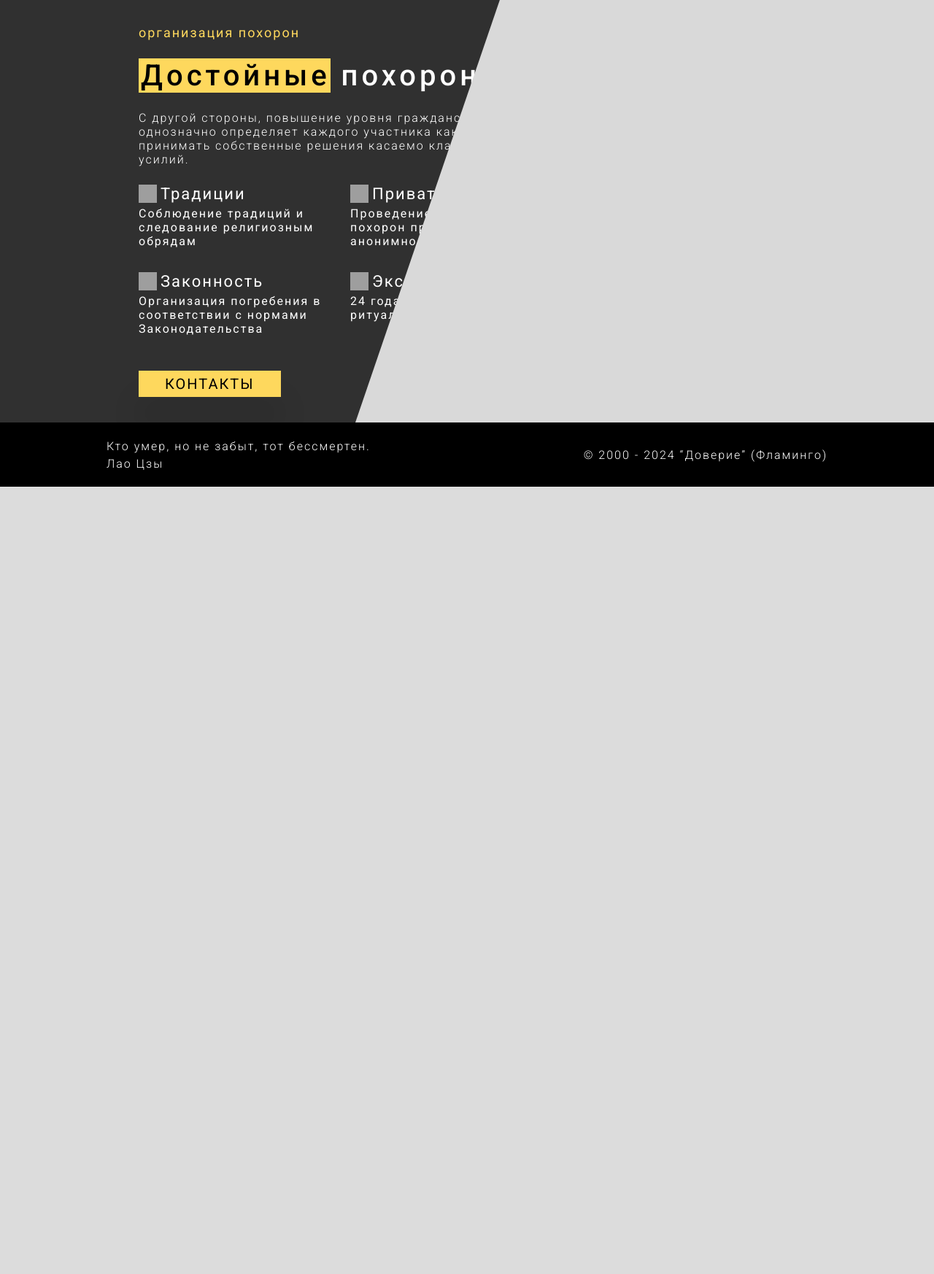
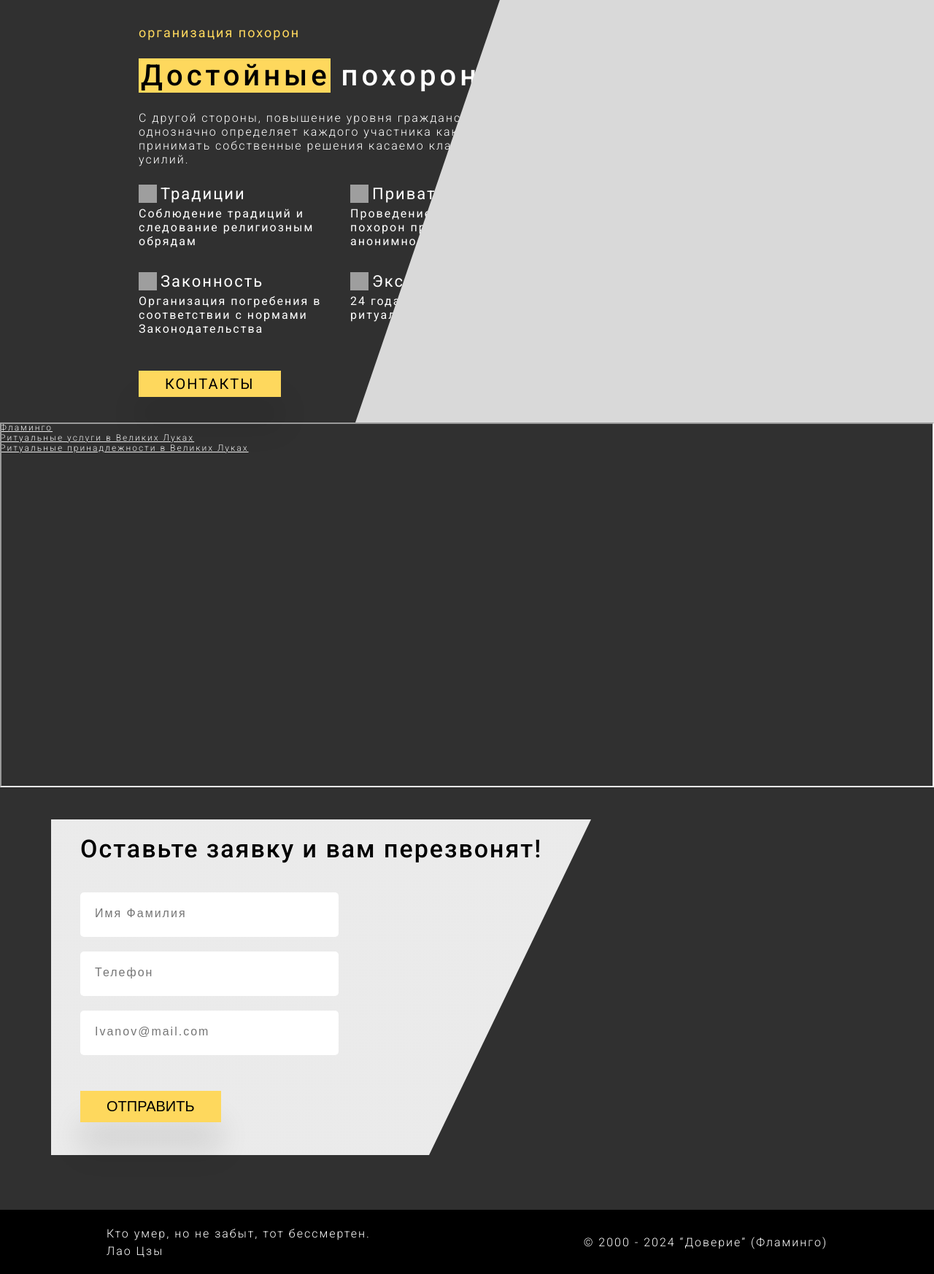
Before and after one commit to MihailRazmyslovitch/project-fest, a PHP site: page / in a window 1280 px wide. Shown: the part 1780-3526 px from the top of the page at 73% size. Before the commit the page ends 2447 px from the top, so only its background shows below. Run offline with PHP 8.4, Linux system fonts and the light colour scheme; some web fonts are replaced; grey boxes are pictures that could not be loaded.

Commit message:
add map and form

```diff
--- a/css/style.css
+++ b/css/style.css
@@ -159,6 +159,29 @@ body {
   text-decoration: none;
 }
 
+.section-third__first-span {
+  background: #FED85D;
+  color: #000;
+  padding-left: 0.3rem;
+}
+.section-third__title-paragraph {
+  width: 60rem;
+  color: #fff;
+  font-family: Roboto;
+  font-size: 20px;
+  font-style: normal;
+  font-weight: 300;
+  line-height: normal;
+  font-size: 1.6rem;
+}
+
+.title-footer {
+  font-size: 3.4rem;
+  font-style: normal;
+  font-weight: 500;
+  line-height: normal;
+}
+
 /* позицианирование */
 .text-align-center {
   text-align: center;
@@ -210,6 +233,10 @@ body {
   margin-top: 3rem;
 }
 
+.margin-top-40px {
+  margin-top: 4rem;
+}
+
 .margin-top-250px {
   margin-top: 25rem;
 }
@@ -239,6 +266,10 @@ body {
   margin-bottom: 3.5rem;
 }
 
+.margin-bottom-40px {
+  margin-bottom: 4rem;
+}
+
 .margin-bottom-50px {
   margin-bottom: 5rem;
 }
@@ -247,9 +278,22 @@ body {
   margin-bottom: 8rem;
 }
 
+.margin-bottom-90px {
+  margin-bottom: 9rem;
+}
+
+.margin-bottom-100px {
+  margin-bottom: 10rem;
+}
+
 /* colors */
 .color__white {
   color: #fff;
+}
+
+.z-index {
+  position: relative;
+  z-index: 100;
 }
 
 .btn:link, .btn:visited {
@@ -288,6 +332,22 @@ body {
   background: #FED85D;
 }
 .btn-card:link:hover, .btn-card:visited:hover {
+  transform: scaleX(1.1) scaleY(1.1);
+}
+
+.button {
+  display: inline-block;
+  text-transform: uppercase;
+  text-decoration: none;
+  color: #000;
+  padding: 1rem 3.6rem;
+  background: #FED85D;
+  font-size: 2rem;
+  font-weight: 400;
+  box-shadow: 0rem 4rem 4rem 0rem rgba(0, 0, 0, 0.1);
+  border: none;
+}
+.button:hover {
   transform: scaleX(1.1) scaleY(1.1);
 }
 
@@ -405,9 +465,6 @@ body {
   top: 50%;
   transform: translate(-50%, -50%);
 }
-.telephone__number {
-  box-shadow: 0rem 4rem 4rem 0rem rgba(0, 0, 0, 0.1);
-}
 .telephone__number:link, .telephone__number:visited {
   background: #fff;
   border-radius: 10rem;
@@ -426,6 +483,9 @@ body {
   opacity: 0;
   transform: scaleX(1.7) scaleY(1.7);
 }
+.telephone__number:active {
+  box-shadow: 0rem 4rem 4rem 0rem rgba(0, 0, 0, 0.1);
+}
 .telephone__number::after {
   content: "";
   background: white;
@@ -438,6 +498,69 @@ body {
   left: 0;
   z-index: -3;
   transition: all 0.4s;
+}
+
+.form {
+  width: 60%;
+  padding: 2rem 0 0 4rem;
+}
+.form__group:not(:last-child) {
+  margin-bottom: 2rem;
+}
+.form__container {
+  position: relative;
+  height: 46rem;
+}
+.form__lable {
+  font-size: 1.6rem;
+  letter-spacing: 0.2rem;
+  font-weight: 400;
+  display: block;
+  margin-top: 1rem;
+  margin-left: 1.5rem;
+  transition: all 0.5s;
+  transform: translateY(0);
+}
+.form__input {
+  font-size: 1.6rem;
+  letter-spacing: 0.2rem;
+  font-weight: 400;
+  color: #000;
+  padding: 2rem 0rem 2rem 2rem;
+  background: #fff;
+  border: none;
+  border-bottom: 0.3rem solid transparent;
+  border-radius: 0.5rem;
+  width: 55%;
+}
+.form__input:focus {
+  outline: none;
+  border-bottom: 0.3rem solid #66D763;
+  box-shadow: 0rem 4rem 4rem 0rem rgba(0, 0, 0, 0.1);
+}
+.form__input:focus:invalid {
+  border-bottom: 0.3rem solid #D76363;
+}
+.form__input:placeholder-shown + .form__lable {
+  opacity: 0;
+  visibility: hidden;
+  transform: translateY(-1rem);
+}
+.form__group-radio {
+  width: 30%;
+  display: inline-block;
+}
+.form__group-radio_2 {
+  width: 40%;
+  display: inline-block;
+}
+.form__input-radio {
+  display: none;
+}
+.form__lable-radio {
+  cursor: pointer;
+  position: relative;
+  padding-left: 4rem;
 }
 
 .row {
@@ -537,8 +660,20 @@ body {
   font-size: 1.8rem;
 }
 
+.footer {
+  background: #303030;
+}
+.footer__book {
+  position: absolute;
+  width: 74rem;
+  height: 46rem;
+  clip-path: polygon(0 0, 100% 0, 70% 100%, 0% 100%);
+  background: linear-gradient(90deg, rgba(255, 255, 255, 0.9) 3.24%, rgba(255, 255, 255, 0.9) 88.76%);
+}
+
 .footer-end {
   position: relative;
+  bottom: 0;
   width: 100%;
   height: 8.8rem;
   background: #000;
@@ -633,19 +768,4 @@ body {
 .section-third {
   background: #303030;
   padding: 3.5rem 0 3.5rem 19rem;
-}
-.section-third__first-span {
-  background: #FED85D;
-  color: #000;
-  padding-left: 0.3rem;
-}
-.section-third__title-paragraph {
-  width: 60rem;
-  color: #fff;
-  font-family: Roboto;
-  font-size: 20px;
-  font-style: normal;
-  font-weight: 300;
-  line-height: normal;
-  font-size: 1.6rem;
 }/*# sourceMappingURL=style.css.map */
--- a/index.html
+++ b/index.html
@@ -169,10 +169,42 @@
     </section>
 <!-- футер -->
     <footer class="footer">
+        <div style="position:relative;overflow:hidden;">
+            <a href="https://yandex.ru/maps/org/flamingo/1091280224/?utm_medium=mapframe&utm_source=maps" style="color:#eee;font-size:12px;position:absolute;top:0px;">Фламинго</a>
+            <a href="https://yandex.ru/maps/10928/velikie-luky/category/funeral_services/184108367/?utm_medium=mapframe&utm_source=maps" style="color:#eee;font-size:12px;position:absolute;top:14px;">Ритуальные услуги в Великих Луках</a>
+            <a href="https://yandex.ru/maps/10928/velikie-luky/category/ritual_accessories/184108365/?utm_medium=mapframe&utm_source=maps" style="color:#eee;font-size:12px;position:absolute;top:28px;">Ритуальные принадлежности в Великих Луках</a>
+            <iframe src="https://yandex.ru/map-widget/v1/org/flamingo/1091280224/?ll=30.543735%2C56.332419&z=12" width="100%" height="500" frameborder="1" allowfullscreen="true" style="position:relative;"></iframe></div>
+        <div class="row">
+            <div class="form__container margin-bottom-40px margin-top-40px">
+                <div class="footer__book"></div>
+                    <div class="z-index">
+                        <form action="" class="form">
+                            <div class="margin-bottom-40px">
+                                <h2 class="title-footer">
+                                    Оставьте заявку и вам перезвонят!
+                                </h2>
+                            </div>
+                            <div class="form__group">
+                                <input type="text" class="form__input" placeholder="Имя Фамилия" id="name" required>
+                            </div>
+                            <div class="form__group">
+                                <input type="tel" class="form__input" placeholder="Телефон" id="telephone" required>
+                            </div>
+                            <div class="form__group">
+                                <input type="email" class="form__input" placeholder="Ivanov@mail.com" id="email" required>
+                                <label for="email" class="form__lable">Почтовый адрес</label>
+                            </div>
+                            <div class="form__groop">
+                                <button class="btn_animated button">ОТПРАВИТЬ</button>
+                            </div>
+                        </form>
+                </div>
+            </div>
+        </div>
         <div class="footer-end">
                 <div class="footer-end__first">
                     <p class="footer__paragraph margin-bottom-5px">Кто умер, но не забыт, тот бессмертен.</p>
-                    <p class="footer__paragraph ">Лао Цзы</p>
+                    <p class="footer__paragraph">Лао Цзы</p>
                 </div>
                 <div class="position-right">
                     <a href="index.html" class="footer-end__second footer__paragraph_link">© 2000 - 2024 “Доверие” (Фламинго)</a>
--- a/sass/base/_tipography.sass
+++ b/sass/base/_tipography.sass
@@ -82,3 +82,19 @@ body
             font-size: $font-size-paragraph
             font-weight: 300
             text-decoration: none
+
+.section-third
+    &__first-span
+        background: $color-yellow
+        color: $color-black
+        padding-left: .3rem
+    &__title-paragraph
+        width: 60rem
+        @include paragraph($color-white)
+        font-size: $font-size-paragraph
+
+.title-footer
+    font-size: 3.4rem
+    font-style: normal
+    font-weight: 500
+    line-height: normal
--- a/sass/base/_utilities.sass
+++ b/sass/base/_utilities.sass
@@ -40,6 +40,9 @@
 .margin-top-30px
     margin-top: 3rem
 
+.margin-top-40px
+    margin-top: 4rem
+
 .margin-top-250px
     margin-top: 25rem
 
@@ -63,12 +66,25 @@
 .margin-bottom-35px
     margin-bottom: 3.5rem
 
+.margin-bottom-40px
+    margin-bottom: 4rem
+
 .margin-bottom-50px
     margin-bottom: 5rem
 
 .margin-bottom-80px
     margin-bottom: 8rem
 
+.margin-bottom-90px
+    margin-bottom: 9rem
+
+.margin-bottom-100px
+    margin-bottom: 10rem
+
 /* colors */
 .color__white
     color: $color-white
+
+.z-index
+    position: relative
+    z-index: 100
--- a/sass/components/_button.sass
+++ b/sass/components/_button.sass
@@ -27,3 +27,15 @@
             background: $color-yellow
             &:hover
                 transform: scaleX(1.1) scaleY(1.1)
+
+.button
+    &:link, &:visited
+    @include style-link($color-black)
+    padding: 1rem 3.6rem
+    background: $color-yellow
+    font-size: 2rem
+    font-weight: 400
+    box-shadow: $box-shadow
+    border: none
+    &:hover
+        transform: scaleX(1.1) scaleY(1.1)
--- /dev/null
+++ b/sass/components/_form.sass
@@ -0,0 +1,50 @@
+.form
+    width: 60%
+    padding: 2rem 0 0 4rem
+    &__group:not(:last-child)
+        margin-bottom: 2rem
+    &__container
+        position: relative
+        height: 46rem
+    &__lable
+        font-size: $font-size-paragraph
+        letter-spacing: .2rem
+        font-weight: 400
+        display: block
+        margin-top: 1rem
+        margin-left: 1.5rem
+        transition: all .5s
+        transform: translateY(0)
+    &__input
+        font-size: $font-size-paragraph
+        letter-spacing: .2rem
+        font-weight: 400
+        color: $color-black
+        padding: 2rem 0rem 2rem 2rem
+        background: $color-white
+        border: none
+        border-bottom: .3rem solid transparent
+        border-radius: .5rem
+        width: 55%
+        &:focus
+            outline: none
+            border-bottom: .3rem solid #66D763
+            box-shadow: $box-shadow
+        &:focus:invalid
+            border-bottom: .3rem solid #D76363
+    &__input:placeholder-shown + &__lable
+        opacity: 0
+        visibility: hidden
+        transform: translateY(-1rem)
+    &__group-radio
+        width: 30%
+        display: inline-block
+        &_2
+            width: 40%
+            display: inline-block
+    &__input-radio
+        display: none
+    &__lable-radio
+        cursor: pointer
+        position: relative
+        padding-left: 4rem
--- a/sass/components/_telephone.sass
+++ b/sass/components/_telephone.sass
@@ -25,7 +25,7 @@
                 opacity: 0
                 transform: scaleX(1.7) scaleY(1.7)
         &:active
-        box-shadow: $box-shadow
+            box-shadow: $box-shadow
         &::after
             content: ""
             background: white
--- a/sass/layout/_footer.sass
+++ b/sass/layout/_footer.sass
@@ -1,6 +1,14 @@
-
+.footer
+    background: $color-gray-dark
+    &__book
+        position: absolute
+        width: 74rem
+        height: 46rem
+        clip-path: polygon(0 0, 100% 0, 70% 100%, 0% 100%)
+        background: linear-gradient(90deg, rgba(255, 255, 255, 0.90) 3.24%, rgba(255, 255, 255, 0.90) 88.76%)
 .footer-end
     position: relative
+    bottom: 0
     width: 100%
     height: 8.8rem
     background: $color-black
--- a/sass/pages/_home.sass
+++ b/sass/pages/_home.sass
@@ -25,11 +25,3 @@
 .section-third
     background: $color-gray-dark
     padding: 3.5rem 0 3.5rem 19rem
-    &__first-span
-        background: $color-yellow
-        color: $color-black
-        padding-left: .3rem
-    &__title-paragraph
-        width: 60rem
-        @include paragraph($color-white)
-        font-size: $font-size-paragraph
--- a/sass/style.sass
+++ b/sass/style.sass
@@ -13,6 +13,7 @@
 @import "components/description.sass"
 @import "components/cards.sass"
 @import "components/telephone.sass"
+@import "components/form.sass"
 
 @import "layout/grid.sass"
 @import "layout/header.sass"
```
Also changed, not shown: 1 other file.
